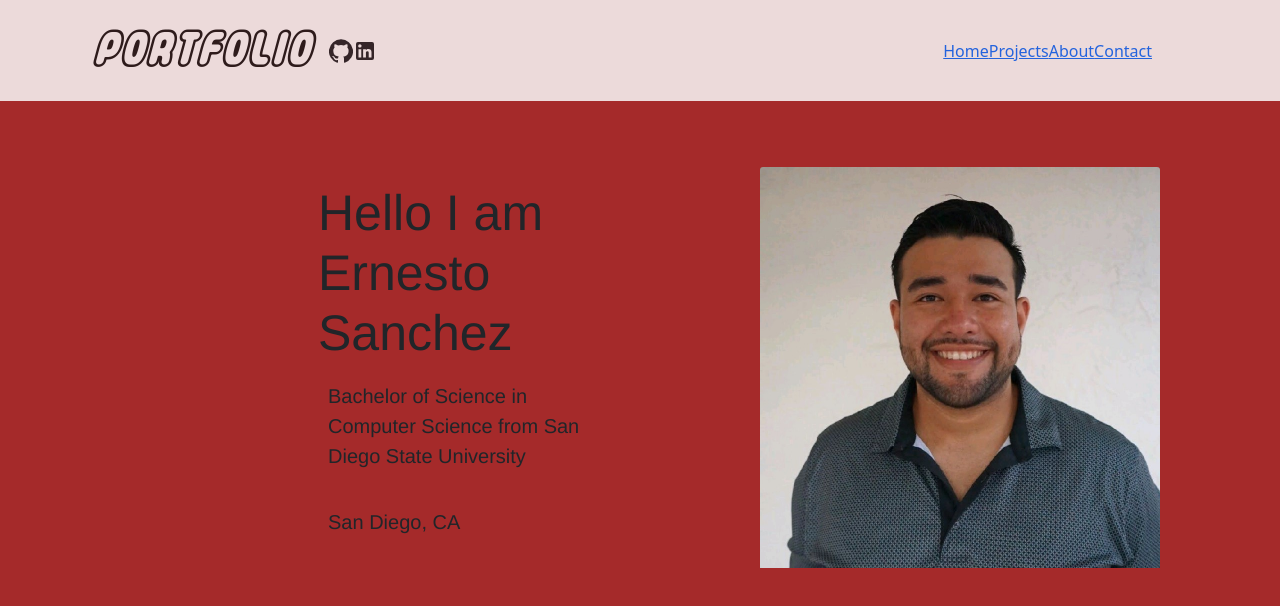
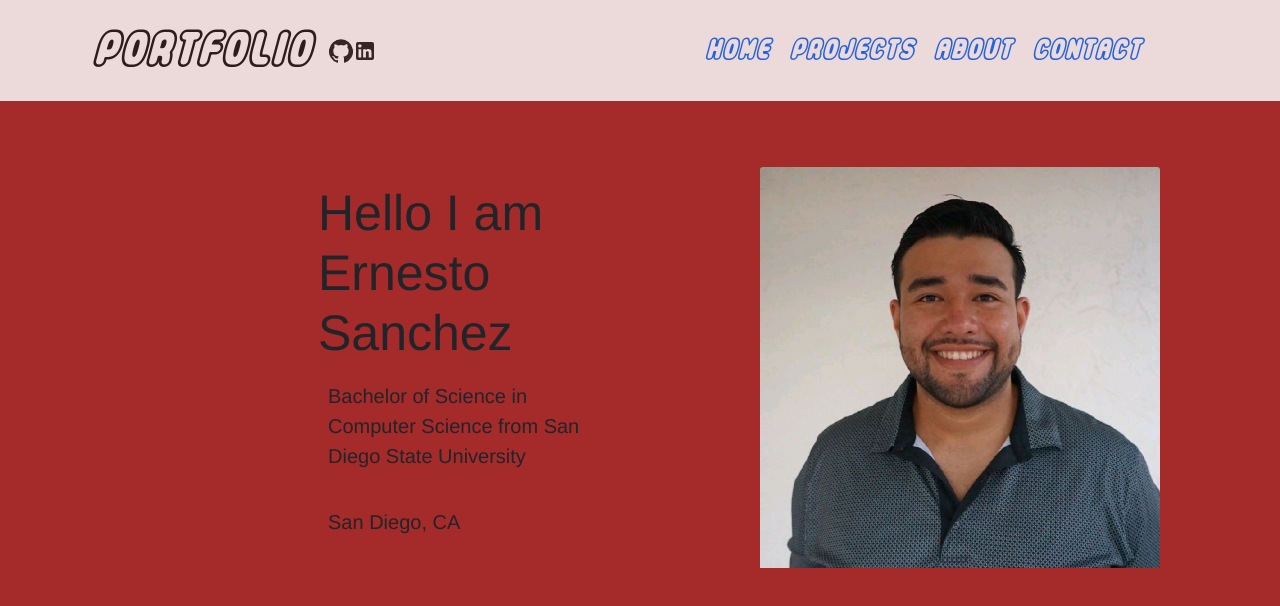
Before and after one commit to kooalaproductions/me-website, a React (Create React App) app in the folder portfolio/: page / in a window 1280 px wide. Shown: the top 606 px of the page. Built offline with nearby package versions, Linux system fonts and the light colour scheme.

Commit message:
added styles to navbar links

```diff
--- a/portfolio/src/components/Navbar.js
+++ b/portfolio/src/components/Navbar.js
@@ -59,16 +59,16 @@ class Navigation extends Component{
             <Nav className="me-auto">
               {/* <Nav.Link className='home' href="/" onClick={this.handleClick} style={{background: background, color: color}}>HOME</Nav.Link> */}
               <li>
-                <Link to='/'> Home</Link>
+                <Link className = 'home' to='/'> HOME</Link>
                 </li>
                 <li>
-                <Link to='/projects'> Projects</Link>
+                <Link className = 'projects' to='/projects'> PROJECTS</Link>
                 </li>
                 <li>
-                <Link to='/about'> About</Link>
+                <Link className = 'about' to='/about'> ABOUT</Link>
                 </li>
                 <li>
-                <Link to='/contact'> Contact</Link>
+                <Link className = 'contact' to='/contact'> CONTACT</Link>
                 </li>
 
               {/* <Nav.Link className='home' href="/">HOME</Nav.Link>
--- a/portfolio/src/css/Navbar.css
+++ b/portfolio/src/css/Navbar.css
@@ -19,23 +19,30 @@
 .home{
     font-family: legoTheme;
     font-size: 30px;
-
+    margin: 10px;
+    text-decoration: none;
 }
 
 
 .projects{
     font-family: legoTheme;
     font-size: 30px;
+    margin: 10px;
+    text-decoration: none;
 }
 .about{
     font-family: legoTheme;
     font-size: 30px;
+    margin: 10px;
+    text-decoration: none;
 
 }
 
 .contact{
     font-family: legoTheme;
     font-size: 30px;
+    margin: 10px;
+    text-decoration: none;
 }
 
 .navbar {
```
